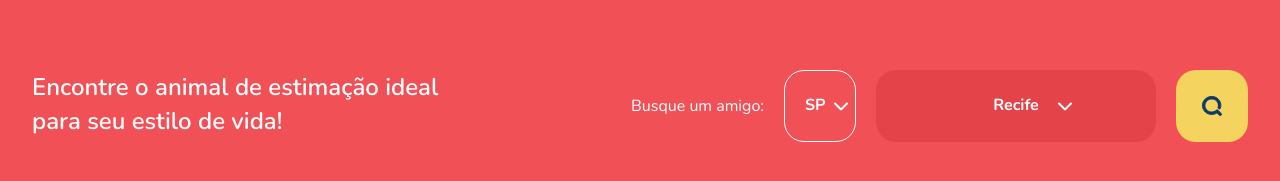
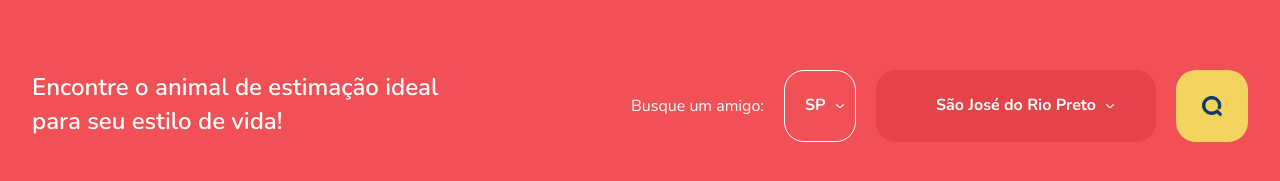
Before and after one commit to J040V1T0RJG/gcc-find-a-friend, a React (Vite) app: page / in a window 1280 px wide. Shown: the part 557-738 px from the top of the page. Built offline with nearby package versions, Linux system fonts and the light colour scheme.

Commit message:
:recycle: refactor: restructuring css filter components

```diff
--- a/src/components/Select/index.tsx
+++ b/src/components/Select/index.tsx
@@ -1,4 +1,4 @@
-import chevron from '@/assets/icons/chevron-bottom.svg'
+import chevronImage from '@/assets/icons/chevron-bottom.svg'
 import { ComponentProps } from 'react'
 import {
   Filter,
@@ -6,6 +6,10 @@ import {
   FilterInput,
   FilterInputOption,
   FilterWrapper,
+  FilterWrapperState,
+  FilterInputState,
+  FilterWrapperCity,
+  FilterInputCity,
 } from './styles'
 
 type SelectProps = ComponentProps<typeof FilterInput> & {
@@ -34,8 +38,48 @@ export function Select({ label, name, options }: SelectProps) {
             )
           })}
         </FilterInput>
-        <img src={chevron} alt="" />
+        <img src={chevronImage} alt="" />
       </FilterWrapper>
     </Filter>
   )
 }
+
+export function SelectState({ label, name, options }: SelectProps) {
+  return (
+    <FilterWrapperState>
+      <FilterInputState name={name} id={name}>
+        <FilterInputOption value="" disabled selected>
+          SP
+        </FilterInputOption>
+        {options.map((option) => {
+          return (
+            <FilterInputOption key={option.value} value={option.value}>
+              {option.label}
+            </FilterInputOption>
+          )
+        })}
+      </FilterInputState>
+      <img src={chevronImage} alt="" />
+    </FilterWrapperState>
+  )
+}
+
+export function SelectCity({ label, name, options }: SelectProps) {
+  return (
+    <FilterWrapperCity>
+      <FilterInputCity name={name} id={name}>
+        <FilterInputOption value="" disabled selected>
+          São José do Rio Preto
+        </FilterInputOption>
+        {options.map((option) => {
+          return (
+            <FilterInputOption key={option.value} value={option.value}>
+              {option.label}
+            </FilterInputOption>
+          )
+        })}
+      </FilterInputCity>
+      <img src={chevronImage} alt="" />
+    </FilterWrapperCity>
+  )
+}
--- a/src/components/Select/styles.ts
+++ b/src/components/Select/styles.ts
@@ -29,7 +29,7 @@ export const FilterInput = styled.select`
   font-size: 16px;
   line-height: 19.2px;
   font-weight: 800;
-  color: #ffffff;
+  color: ${(props) => props.theme.white};
   background-color: #f75f64;
   border-radius: 15px;
   border: none;
@@ -37,13 +37,14 @@ export const FilterInput = styled.select`
   padding: 20px;
   appearance: none;
   position: relative;
+  cursor: pointer;
 
   &::before {
     content: '⌄';
     width: 12px;
     height: 6px;
     display: absolute;
-    color: #ffffff;
+    color: ${(props) => props.theme.white};
   }
 `
 
@@ -52,6 +53,39 @@ export const FilterInputOption = styled.option`
   font-size: 14px;
   line-height: 16px;
   font-weight: 500;
-  color: #ffffff;
+  color: ${(props) => props.theme.white};
   padding: 5px 7px;
 `
+
+export const FilterWrapperState = styled(FilterWrapper)`
+  & > img {
+    width: 8px;
+    position: absolute;
+    right: 12px;
+  }
+`
+
+export const FilterInputState = styled(FilterInput)`
+  width: 72px;
+  height: 72px;
+  background-color: ${(props) => props.theme.carnation};
+  border: 1px solid ${(props) => props.theme.white};
+  border-radius: 20px;
+  padding: 20px;
+`
+
+export const FilterWrapperCity = styled(FilterWrapper)`
+  & > img {
+    width: 8px;
+    position: absolute;
+    right: 15%;
+  }
+`
+
+export const FilterInputCity = styled(FilterInput)`
+  width: 280px;
+  height: 72px;
+  text-align: center;
+  background-color: ${(props) => props.theme.cinnabar};
+  border-radius: 20px;
+`
--- a/src/pages/Home/index.tsx
+++ b/src/pages/Home/index.tsx
@@ -1,20 +1,14 @@
 import {
   Container,
   Filter,
-  FilterInputCity,
-  FilterInputOptionCity,
-  FilterInputOptionState,
-  FilterInputState,
-  FilterWrapperCity,
-  FilterWrapperState,
   FooterStyled,
   HeaderStyled,
   MainStyled,
 } from './styles'
 import logoImage from '@/assets/icons/logo.svg'
 import bannerDogImage from '@/assets/images/banner.svg'
-import chevronImage from '@/assets/icons/chevron-bottom.svg'
 import searchImage from '@/assets/icons/search.svg'
+import { SelectCity, SelectState } from '@/components/Select'
 
 type Options = {
   value: string | number
@@ -69,44 +63,8 @@ export function Home() {
         </h3>
         <Filter>
           <label htmlFor="">Busque um amigo:</label>
-          <FilterWrapperState>
-            <FilterInputState>
-              <FilterInputOptionState value="" disabled selected>
-                SP
-              </FilterInputOptionState>
-              {options.map((option) => {
-                return (
-                  <FilterInputOptionState
-                    key={option.value}
-                    value={option.value}
-                  >
-                    {option.label}
-                  </FilterInputOptionState>
-                )
-              })}
-            </FilterInputState>
-            <img src={chevronImage} alt="" />
-          </FilterWrapperState>
-
-          <FilterWrapperCity>
-            <FilterInputCity>
-              <FilterInputOptionCity value="" disabled selected>
-                Recife
-              </FilterInputOptionCity>
-              {options.map((option) => {
-                return (
-                  <FilterInputOptionCity
-                    key={option.value}
-                    value={option.value}
-                  >
-                    {option.label}
-                  </FilterInputOptionCity>
-                )
-              })}
-            </FilterInputCity>
-            <img src={chevronImage} alt="" />
-          </FilterWrapperCity>
-
+          <SelectState label={''} name={''} options={[]} />
+          <SelectCity label={''} name={''} options={[]} />
           <button>
             <img src={searchImage} alt="" />
           </button>
--- a/src/pages/Home/styles.ts
+++ b/src/pages/Home/styles.ts
@@ -65,94 +65,3 @@ export const Filter = styled.div`
     border: none;
   }
 `
-
-export const FilterWrapperState = styled.div`
-  position: relative;
-
-  & > img {
-    position: absolute;
-    right: 8px;
-    top: 50%;
-    transform: translateY(-50%);
-  }
-`
-
-export const FilterInputState = styled.select`
-  width: 72px;
-  height: 72px;
-  font-size: 16px;
-  line-height: 19.2px;
-  font-weight: 800;
-  color: ${(props) => props.theme.white};
-  background-color: ${(props) => props.theme.carnation};
-  border-radius: 20px;
-  border: 1px solid ${(props) => props.theme.white};
-  outline: none;
-  padding: 20px;
-  appearance: none;
-  position: relative;
-  cursor: pointer;
-
-  &::before {
-    content: '⌄';
-    width: 12px;
-    height: 6px;
-    display: absolute;
-    color: ${(props) => props.theme.white};
-  }
-`
-
-export const FilterInputOptionState = styled.option`
-  font-family: 'Nunito';
-  font-size: 14px;
-  line-height: 16px;
-  font-weight: 500;
-  color: ${(props) => props.theme.white};
-  padding: 5px 7px;
-`
-
-export const FilterWrapperCity = styled.div`
-  position: relative;
-
-  & > img {
-    position: absolute;
-    right: 30%;
-    top: 50%;
-    transform: translateY(-50%);
-  }
-`
-
-export const FilterInputCity = styled.select`
-  width: 280px;
-  height: 72px;
-  text-align: center;
-  font-size: 16px;
-  line-height: 19.2px;
-  font-weight: 800;
-  color: ${(props) => props.theme.white};
-  background-color: ${(props) => props.theme.cinnabar};
-  border-radius: 20px;
-  border: none;
-  outline: none;
-  padding: 20px;
-  appearance: none;
-  position: relative;
-  cursor: pointer;
-
-  &::before {
-    content: '⌄';
-    width: 12px;
-    height: 6px;
-    display: absolute;
-    color: ${(props) => props.theme.white};
-  }
-`
-
-export const FilterInputOptionCity = styled.option`
-  font-family: 'Nunito';
-  font-size: 14px;
-  line-height: 16px;
-  font-weight: 500;
-  color: ${(props) => props.theme.white};
-  padding: 5px 7px;
-`
```
